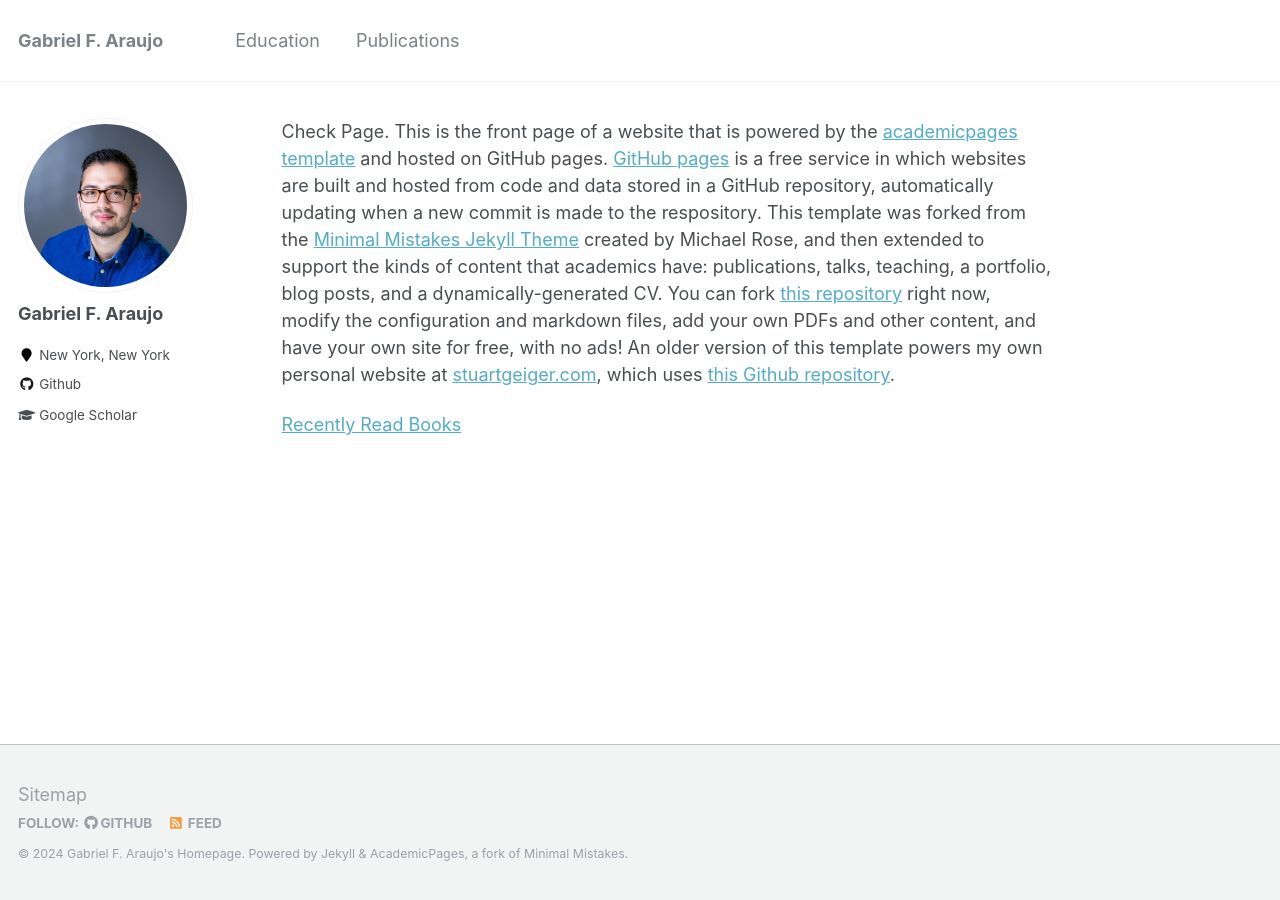
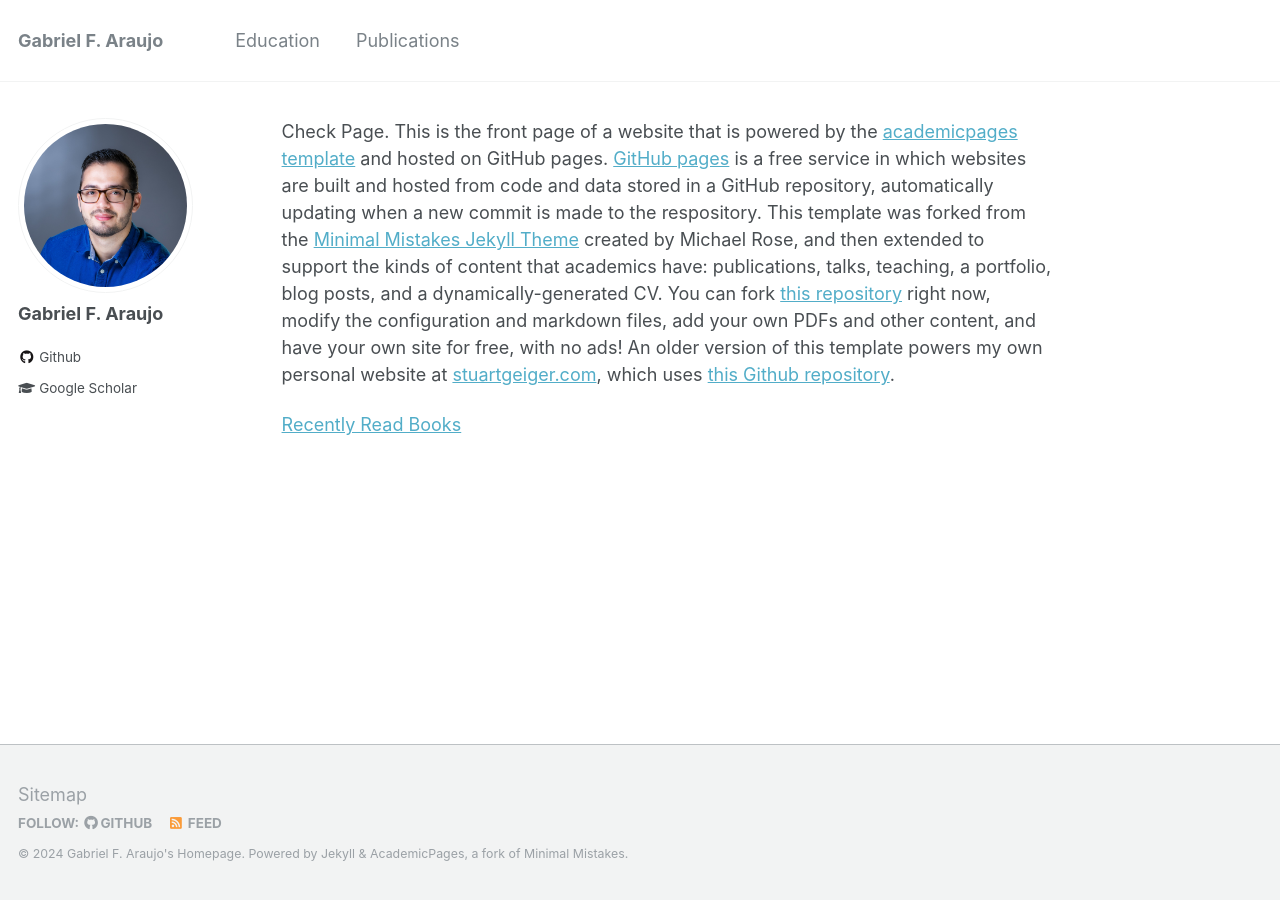
Before and after one commit to gabrujo/gabrujo.github.io, a Jekyll site: the page built from _pages/about.md, in a window 1280 px wide. Built offline with Jekyll 4.4.1, drawn with Linux system fonts in a browser that asks for light colours.

Commit message:
layout change

```diff
--- a/_config.yml
+++ b/_config.yml
@@ -83,7 +83,7 @@ author:
   name             : "Gabriel F. Araujo"
   avatar           : "profile_final.jpg"
   bio              : " "
-  location         : "New York, New York"
+  location         :
   employer         :
   pubmed           :
   googlescholar    : "https://scholar.google.com/citations?user=pRzzxRkAAAAJ&hl=en"
```
